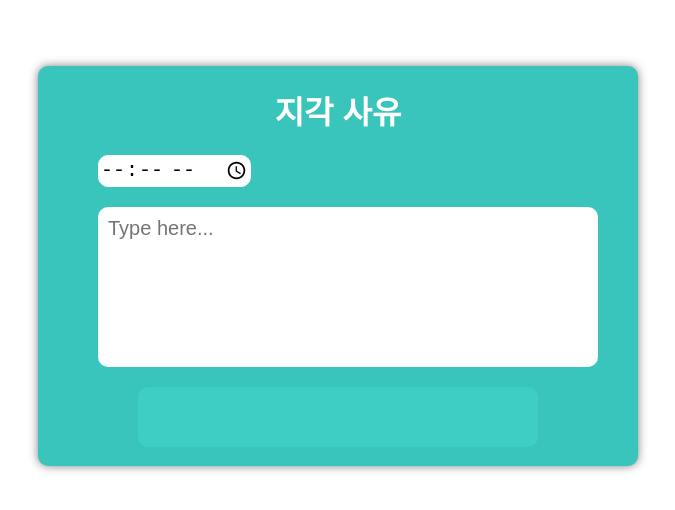
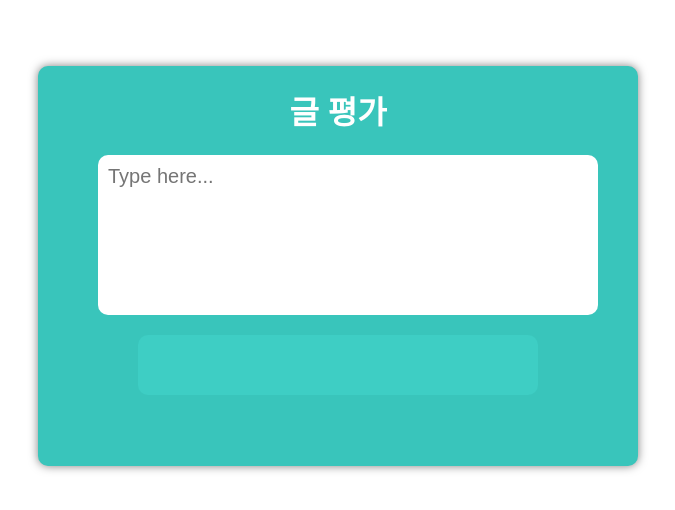
Before and after one commit to noname0310/chikaku-checker-client, a React (Create React App) app: page / in a window 1280 px wide. Shown: the part 134-644 px from the top of the page, without its empty margins (302-977 px from the left). Built offline with nearby package versions, Linux system fonts and the light colour scheme.

Commit message:
Chikaku checker to Text evaluator

```diff
--- a/src/App.tsx
+++ b/src/App.tsx
@@ -36,15 +36,6 @@ const InputDiv = styled.div`
     height: auto;
     width: 80%;
     margin-bottom: 20px;
-`;
-
-const TimeInput = styled.input`
-    height: 30px;
-    width: 150px;
-    font-size: 20px;
-    margin-bottom: 20px;
-    border-radius: 10px;
-    border: 1px solid #ffffff;
 `;
 
 const TextInput = styled.textarea`
@@ -94,8 +85,8 @@ function useDebounce<T>({ value, delay }: debounceProps<T>): T {
     return debouncedValue;
 }
 
-async function requestChikakuResult(time: string, text: string): Promise<string> {
-    const url = `https://chikaku.herokuapp.com/?time=${time}&text=${text}`;
+async function requestEvaluationResult(text: string): Promise<string> {
+    const url = `http://127.0.0.1:8080/?text=${encodeURIComponent(text)}`;
     const response = await fetch(url);
     const json = await response.json() as { result: string };
     return json.result;
@@ -106,23 +97,15 @@ function App(): JSX.Element {
 
     const debouncedText = useDebounce({ value: text, delay: 1000 });
 
-    const [time, setTime] = useState("");
     const [result, setResult] = useState("");
 
     useEffect(() => {
-        if (time == "") return;
         if (debouncedText == "") return;
 
-        requestChikakuResult(time, debouncedText).then(result => {
+        requestEvaluationResult(debouncedText).then(result => {
             setResult(result);
         });
-    }, [debouncedText, time]);
-
-    const timeChanged = useCallback(
-        (event: React.ChangeEvent<HTMLInputElement>): void => {
-            setTime(event.target.value);
-        }, [setTime]
-    );
+    }, [debouncedText]);
 
     const inputFieldChange = useCallback(
         (e: React.ChangeEvent<HTMLTextAreaElement>): void => {
@@ -133,9 +116,8 @@ function App(): JSX.Element {
     return (
         <MainContainer>
             <Window>
-                <Title>지각 사유</Title>
+                <Title>글 평가</Title>
                 <InputDiv>
-                    <TimeInput type="time" value={time} onChange={timeChanged} />
                     <TextInput placeholder="Type here..." onInput={inputFieldChange} />
                 </InputDiv>
                 <Text>{result}</Text>
```
